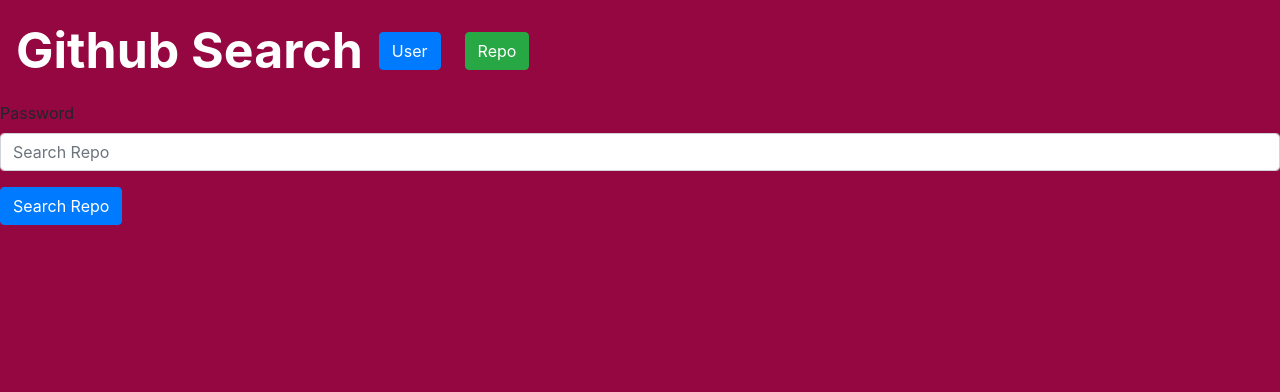
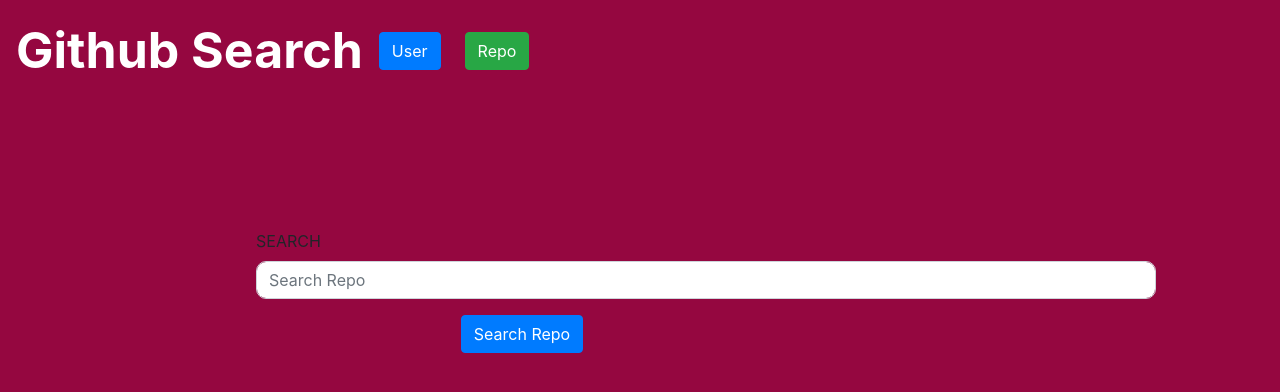
Before and after one commit to CERRAA/Web-Git, an Angular app: page /repo in a window 1280 px wide. Shown: the top 392 px of the page. Built offline with nearby package versions, Linux system fonts and the light colour scheme.

Commit message:
dtyle repo search form

```diff
--- a/src/app/repo/repo.component.css
+++ b/src/app/repo/repo.component.css
@@ -0,0 +1,13 @@
+#searchbar{
+    width: 900px;
+    border-radius:10px;
+}
+form{
+    margin-left:20%;
+    margin-top:10%;
+}
+#searchuser{
+    margin-left: 20%;
+    margin-bottom: 10%;
+
+}
--- a/src/app/repo/repo.component.html
+++ b/src/app/repo/repo.component.html
@@ -1,10 +1,10 @@
 
 <form (ngSubmit)="submitRepo()">
     <div class="form-group">
-      <label for="exampleInputPassword1">Password</label>
-      <input type="text" class="form-control" id="" placeholder="Search Repo" name="repo" [(ngModel)]="repo">
+      <label for="exampleInputPassword1">SEARCH</label>
+      <input type="text" class="form-control" id="searchbar" placeholder="Search Repo" name="repo" [(ngModel)]="repo">
     </div>
-    <button type="submit" class="btn btn-primary">Search Repo</button>
+    <button id="searchuser" type="submit" class="btn btn-primary">Search Repo</button>
   </form>
 <div *ngFor="let repo of Repo">
   <div class="container">
```
